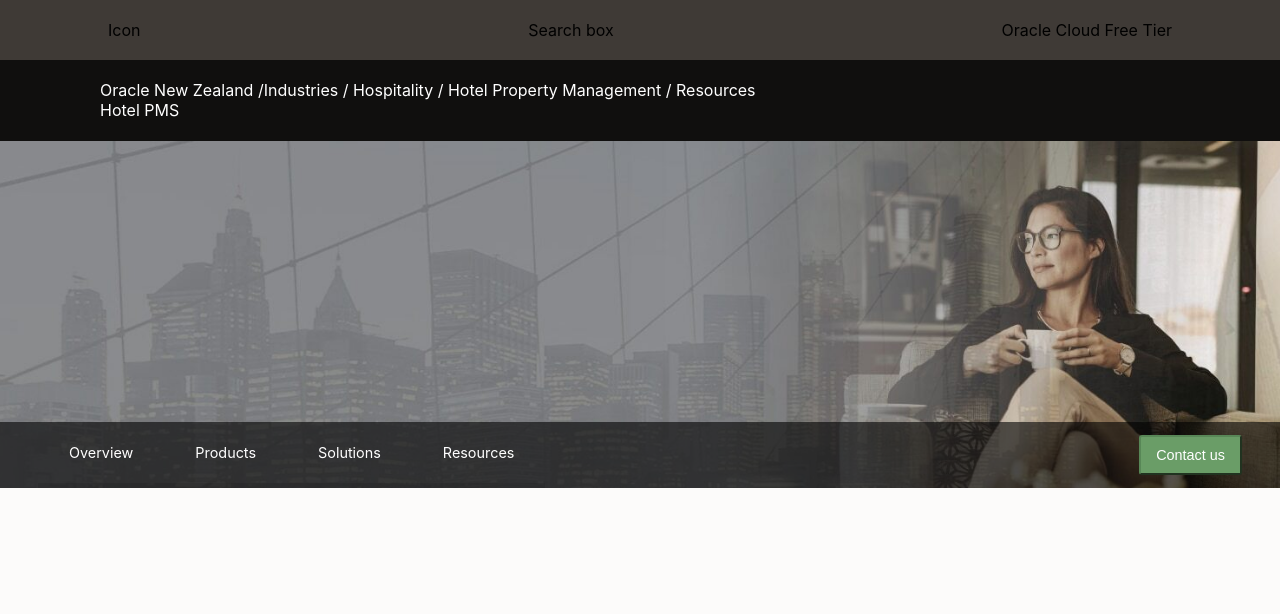
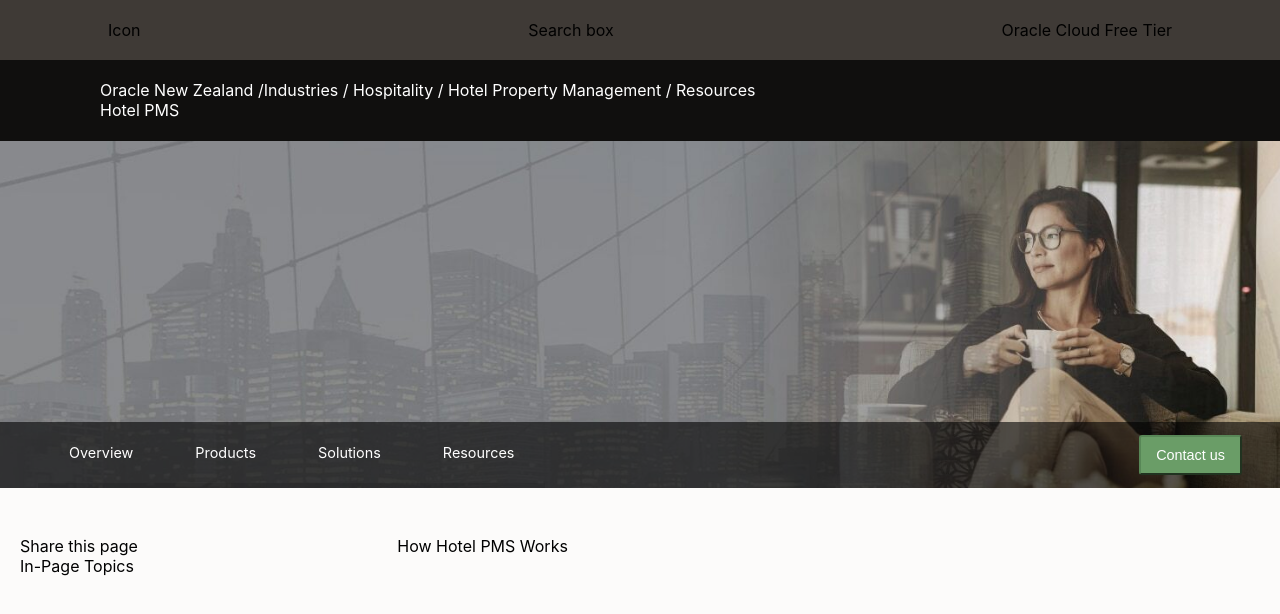
Before and after one commit to gonghaima/xenia_oracle, a React (Create React App) app: page / in a window 1280 px wide. Shown: the top 614 px of the page. Built offline with nearby package versions, Linux system fonts and the light colour scheme.

Commit message:
basic split of main / side

```diff
--- a/src/App.js
+++ b/src/App.js
@@ -49,7 +49,15 @@
           <button>Contact us</button>
         </div>
       </nav>
-      <section className="main-section"></section>
+      <section className="main-section">
+        <div className="side">
+          <section>Share this page</section>
+          <div>In-Page Topics</div>
+        </div>
+        <main>
+          How Hotel PMS Works
+        </main>
+      </section>
     </div>
   );
 }
--- a/src/App.scss
+++ b/src/App.scss
@@ -149,6 +149,15 @@
 .main-section {
   padding-top: 3em;
   padding-bottom: 3.5em;
+  padding-left: 20px;
+  padding-right: 20px;
+  display: flex;
+  flex-flow: row wrap;
+}
+
+.side {
+  width: calc(33.3333% - 36px);
+  max-width: calc(33.3333% - 36px);
 }
 
 @media only screen and (min-width: $breakpoint-xs) {
```
